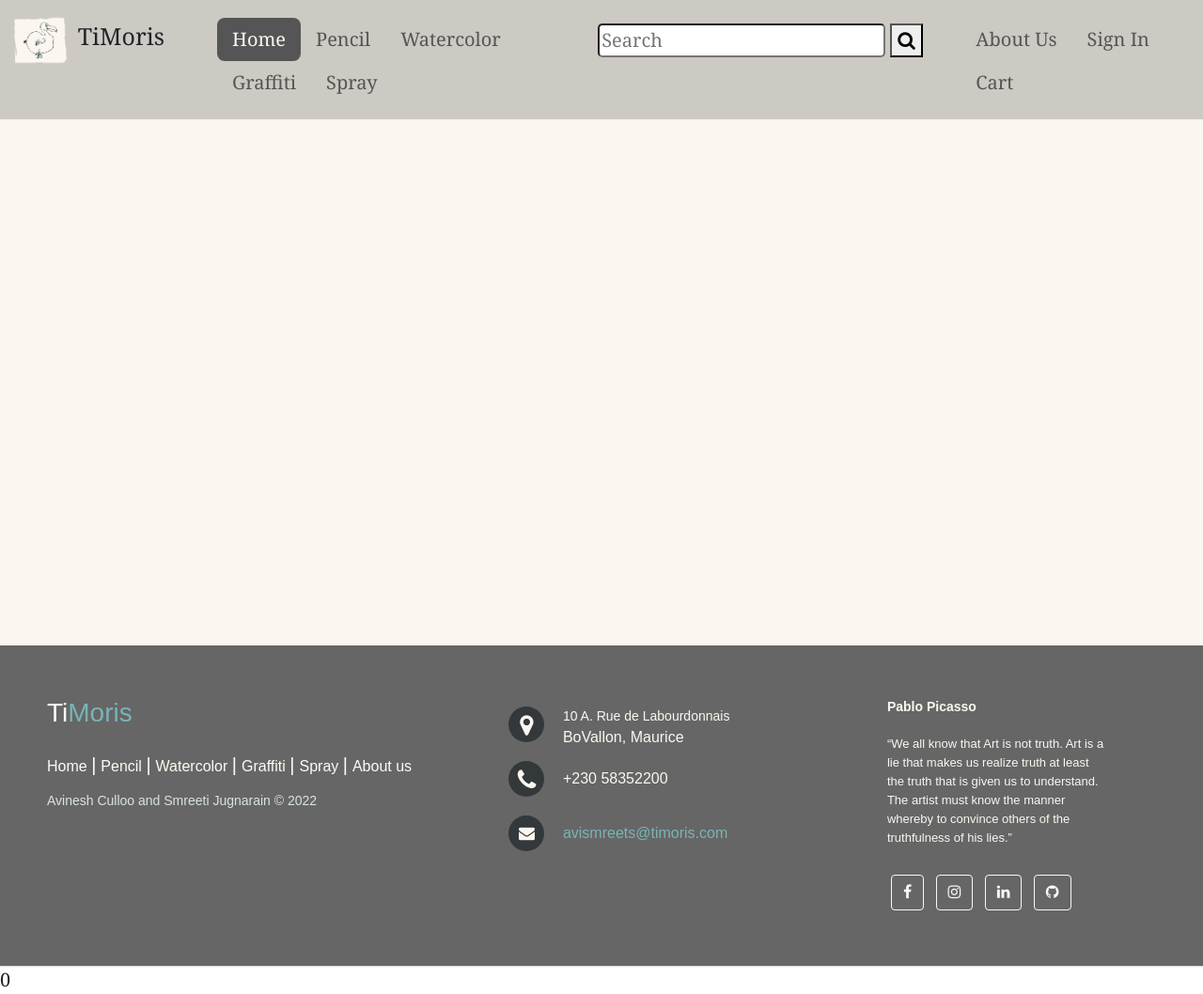
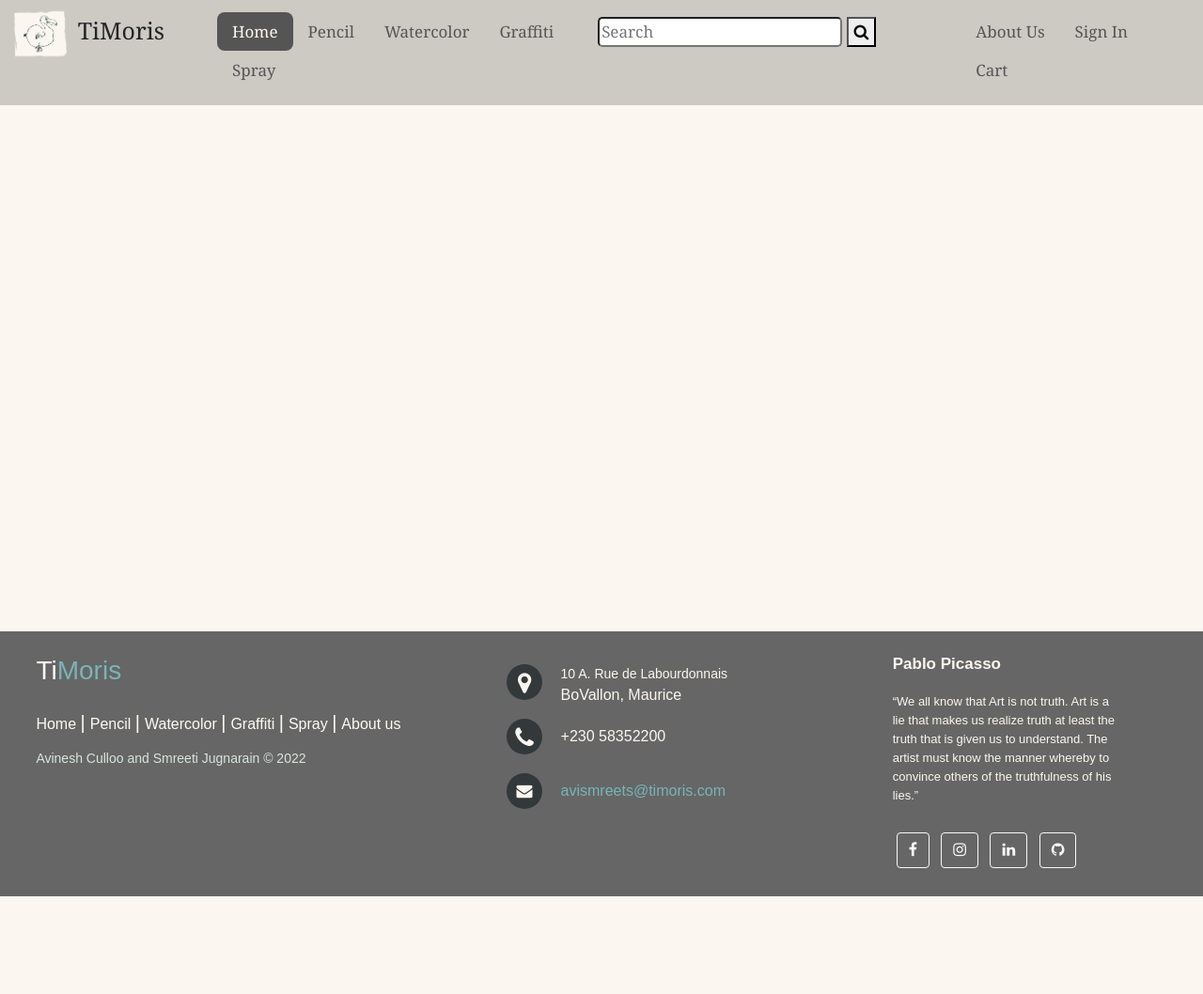
Before and after one commit to avinesh1906/CST2120-Ecommerce, a PHP site: page /Website/index.php in a window 1280 px wide. Shown: the whole page at 94% size. After the commit the page ends 954 px from the top, so only its background shows below. Run offline with PHP 8.4, Linux system fonts and the light colour scheme.

Commit message:
Resize the text

```diff
--- a/Code/Website/common/css/styles.css
+++ b/Code/Website/common/css/styles.css
@@ -21,10 +21,11 @@ body,footer {
 }
 
 .nav-bar {
-	padding-top: 1%;
+	padding-top: 0.5%;
     display: flex;
     width:100%;
     background-color: #CDC9C3;
+	font-size: 17px;
 }
 
 /* Common text-align CSS */
@@ -112,7 +113,7 @@ body,footer {
 	width: 100%;
 	text-align: left;
 	font: bold 16px sans-serif;
-	padding: 55px 50px;
+	padding: 2% 3%;
 }
 
 .footer .left-Footer,
@@ -131,7 +132,7 @@ body,footer {
 /* Footer title */
 .footer h3{
 	color:  #FEFBF3;
-	font:  36px, cursive;
+	font:  40px, cursive;
 	margin: 0;
 }
 
@@ -236,7 +237,7 @@ body,footer {
 
 .footer .description span{
 	display: block;
-	font-size: 14px;
+	font-size: 17px;
 	font-weight: bold;
 	margin-bottom: 20px;
 }
--- a/Code/Website/index.php
+++ b/Code/Website/index.php
@@ -14,4 +14,4 @@
 <?php
     // php function to generate the footer
     generateFooter($pageName);
-?>0
+?>
```
